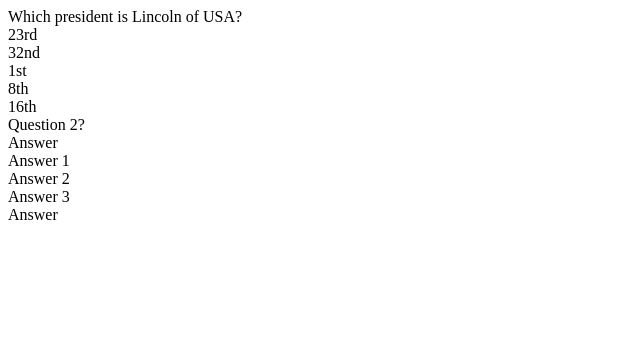
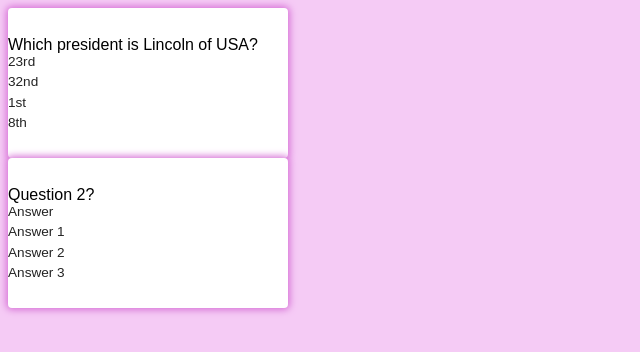
Before and after one commit to Gozal12107/Hw3, a React (Create React App) app: page / in a window 1280 px wide. Shown: the top 352 px of the page, without its empty margins (0-640 px from the left). Built offline with nearby package versions, Linux system fonts and the light colour scheme.

Commit message:
adding css styling to our cards

```diff
--- a/src/App.js
+++ b/src/App.js
@@ -1,6 +1,6 @@
 import React, { useState } from 'react';
 import FlashcardList from './FlashcardList';
-
+import './app.css'
 
 function App() {
   const [flashcards, setFlashcards] = useState(PROTOTYPE_FLASHCARDS)
--- a/src/Flashcard.js
+++ b/src/Flashcard.js
@@ -1,4 +1,5 @@
 import React, { useState } from 'react'
+
 
 export default function Flashcard({ flashcard }) {
     const [flip, setFlip] = useState(false)
--- /dev/null
+++ b/src/app.css
@@ -0,0 +1,60 @@
+body {
+    background-color: rgb(245, 203, 245);
+    font-family: 'Satoshi', sans-serif;
+}
+
+.card {
+    display: flex;
+    justify-content: center;
+    align-items: center;
+    position: relative;
+    border-radius: .25rem;
+    box-shadow: 0 0 7px 2px rgb(215, 115, 215);
+    background-color: white;
+    height: 150px;
+    width: 280px;
+    transform: rotateX(var(--rotate-x, 0));
+    transform-style: preserve-3d;
+    transition: 300ms ;
+    transform: perspective(1000px) rotateX(var(--rotate-x, 0))
+    translateY(var(--translate-y, 0));
+    cursor: pointer;
+
+}
+
+.card:hover {
+    --translate-y: -2px;
+}
+
+.card.flip {
+    --rotate-x: 180deg;
+}
+
+.card .front {
+    left: 0;
+}
+
+.card .front,
+.card .back {
+    position: absolute;
+    padding: 1 rem;
+    backface-visibility: hidden;
+}
+
+.card .back {
+    transform: rotateX(180deg);
+}
+
+.flashcard-option {
+    margin-top: .5rem;
+}
+
+.flashcard-option {
+    margin-top: .35rem;
+    color: #242424;
+    font-size: .85rem;
+}
+
+.flashcard-option:first-child {
+    margin-top: 0;
+}
```
